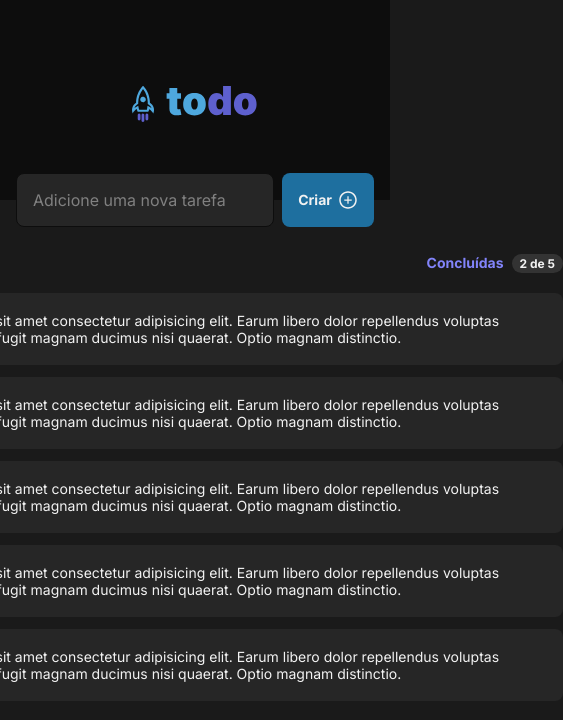
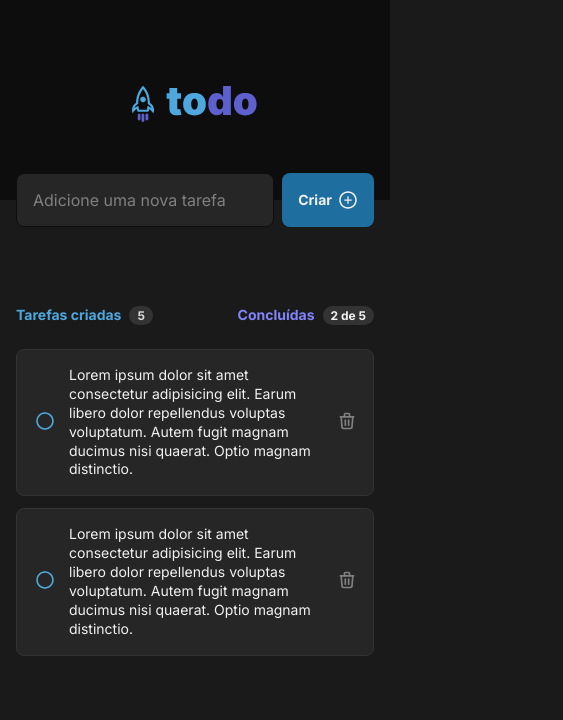
Before and after one commit to cleitonrs/Todo-List, a React (Vite) app: page / in a window 390 px wide. Shown: the top 720 px of the page, 563 px wide, since content can reach past the window. Built offline with nearby package versions, Linux system fonts and the light colour scheme.

Commit message:
responsive layout

```diff
--- a/src/components/List.module.css
+++ b/src/components/List.module.css
@@ -1,20 +1,17 @@
 .container {
-  /* width: 46rem; */
-  display: flex;
-  flex-direction: column;
-  align-items: center;
-  justify-content: center;
-  margin-top: 3.375rem;
+  width: 100%;
+  max-width: 46rem;
+  margin: 0 auto;
+  padding: 1rem;
+  margin-top: 5.625rem;
 }
 
 .info {
-  width: 46rem;
   display: flex;
   justify-content: space-between;
-  align-self: center;
-  color: var(--gray-100);
+  align-items: center;
   font-size: 0.875rem;
-  margin-bottom: 1.25rem;
+  margin-bottom: 1.5rem;
 }
 
 .created {
@@ -23,7 +20,7 @@
   font-weight: 700;
 }
 
-.created strong {
+.created p {
   color: var(--blue);
 }
 
@@ -42,7 +39,7 @@
   font-weight: 700;
 }
 
-.done strong {
+.done p {
   color: var(--purple);
 }
 
@@ -54,33 +51,47 @@
   font-size: 0.75rem;
 }
 
+.list {
+  display: flex;
+  flex-direction: column;
+  gap: 0.75rem;
+}
+
 .task {
-  width: 46rem;
-  height: 4.5rem;
+  width: 100%;
   background: var(--gray-500);
-  color: var(--gray-100);
-  display: flex;
-  justify-content: space-between;
-  align-items: center;
-  font-size: 0.875rem;
+  border: 1px solid var(--gray-400);
   padding: 1rem;
   border-radius: 8px;
-}
-
-.task + .task {
-  margin-top: 0.75rem;
+  display: flex;
+  align-items: center;
+  justify-content: space-between;
+  gap: 0.75rem;
 }
 
 .task p {
-  padding: 16px 12px;
+  font-size: 0.875rem;
+  line-height: 1.18rem;
+  color: var(--gray-100);
+  margin-right: auto;
 }
 
-.task svg {
+p.textCompleted {
   color: var(--gray-300);
-  cursor: pointer;
-  margin: 0.375rem;
+  text-decoration: line-through;
 }
 
-.task svg:hover {
+.check {
+  background: none;
+  border: none;
+}
+
+.delete {
+  background: none;
+  border: none;
+  color: var(--gray-300);
+}
+
+.delete:hover {
   color: var(--danger);
 }
--- a/src/components/List.tsx
+++ b/src/components/List.tsx
@@ -1,58 +1,47 @@
 import styles from './List.module.css'
-
+import check from '../assets/check.svg'
+import { TbClipboardText, TbTrash } from 'react-icons/tb'
+import { BsFillCheckCircleFill } from 'react-icons/bs'
 
 export function List() {
   return (
     <div className={styles.container}>
       <div className={styles.info}>
         <div className={styles.created}>
-          <strong>Tarefas criadas</strong>
+          <p>Tarefas criadas</p>
           <span className={styles.created}>5</span>
         </div>
 
         <div className={styles.done}>
-          <strong>Concluídas</strong>
+          <p>Concluídas</p>
           <span className={styles.done}>2 de 5</span>
         </div>
       </div>
 
+      <div className={styles.list}>
         <div className={styles.task}>
-        <input type="checkbox" />
+          <button className={styles.check}>
+            <img src={check} alt="" />
+          </button>
           <p>
             Lorem ipsum dolor sit amet consectetur adipisicing elit. Earum libero dolor repellendus voluptas voluptatum. Autem fugit magnam ducimus nisi quaerat. Optio magnam distinctio.
           </p>
-
+          <button className={styles.delete}>
+            <TbTrash size={20} />
+          </button>
         </div>
 
         <div className={styles.task}>
-        <input type="checkbox" />
+          <button className={styles.check}>
+            <img src={check} alt="" />
+          </button>
           <p>
             Lorem ipsum dolor sit amet consectetur adipisicing elit. Earum libero dolor repellendus voluptas voluptatum. Autem fugit magnam ducimus nisi quaerat. Optio magnam distinctio.
           </p>
-
+          <button className={styles.delete}>
+            <TbTrash size={20} />
+          </button>
         </div>
-
-      <div className={styles.task}>
-        <input type="checkbox" />
-        <p>
-          Lorem ipsum dolor sit amet consectetur adipisicing elit. Earum libero dolor repellendus voluptas voluptatum. Autem fugit magnam ducimus nisi quaerat. Optio magnam distinctio.
-        </p>
-
-      </div>
-
-      <div className={styles.task}>
-        <input type="checkbox" />
-        <p>
-          Lorem ipsum dolor sit amet consectetur adipisicing elit. Earum libero dolor repellendus voluptas voluptatum. Autem fugit magnam ducimus nisi quaerat. Optio magnam distinctio.
-        </p>
-
-      </div>
-
-      <div className={styles.task}>
-        <input type="checkbox" />
-        <p>
-          Lorem ipsum dolor sit amet consectetur adipisicing elit. Earum libero dolor repellendus voluptas voluptatum. Autem fugit magnam ducimus nisi quaerat. Optio magnam distinctio.
-        </p>
 
       </div>
     </div>
--- a/src/global.css
+++ b/src/global.css
@@ -11,7 +11,7 @@
   --blue-dark: #1e6f9f;
 
   --purple: #8284fa;
-  --purple-dark: #5e60ce;relative
+  --purple-dark: #5e60ce;
 
   --danger: #e25858;
 }
```
Also changed, not shown: src/assets/check.svg (added). Lines whose indentation alone changed are shown as unchanged.
